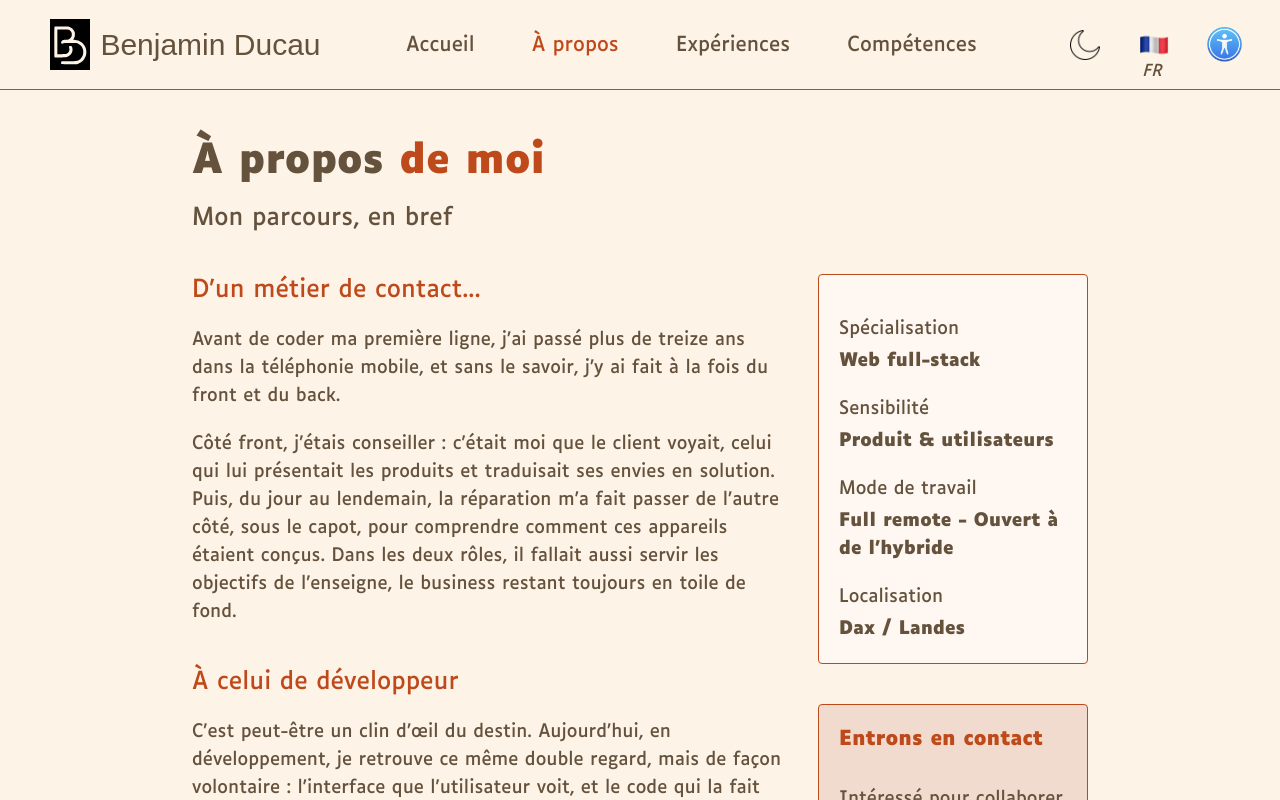
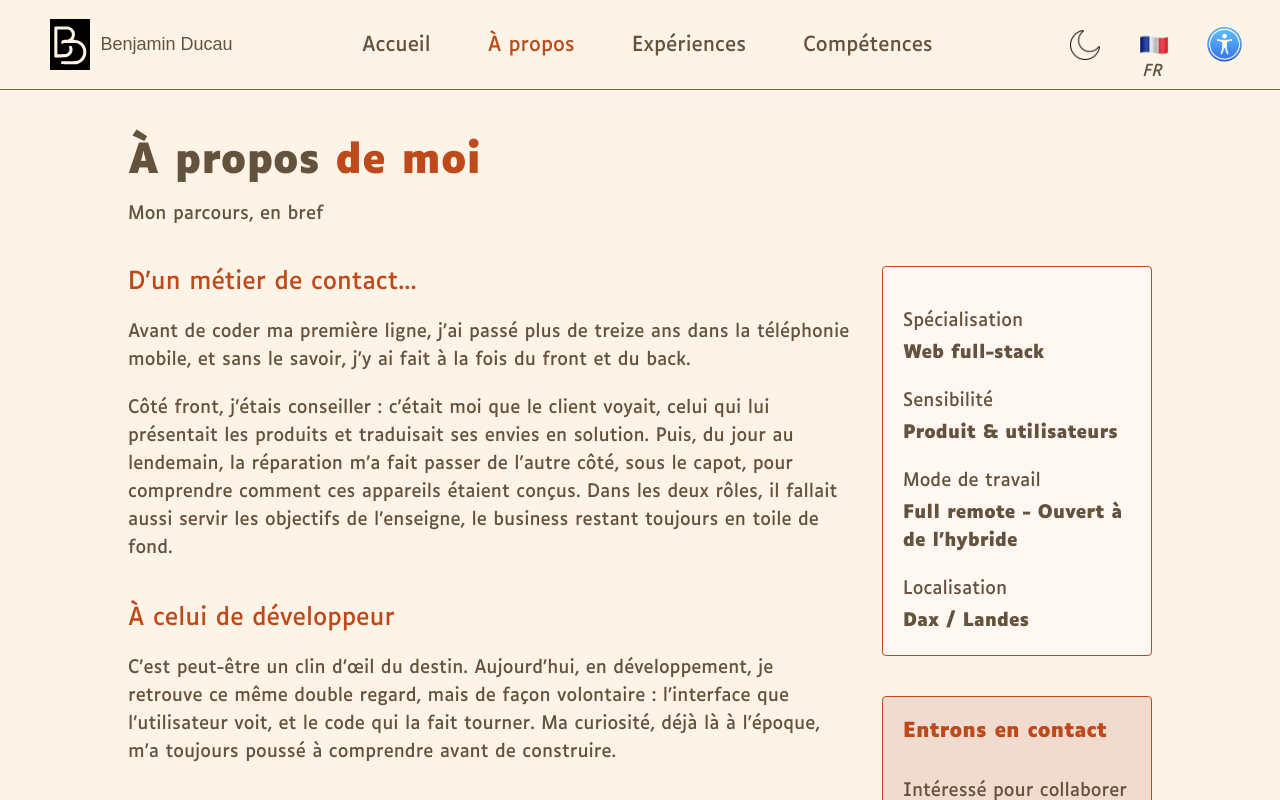
Before and after one commit to khalan1789/portfolio-v2, a Next.js app: page /about in a window 1280 px wide. Shown: the top 800 px of the page. Built offline with nearby package versions, Linux system fonts and the light colour scheme; a web font is replaced by a local one.

Commit message:
add fix in about/page.tsx

```diff
--- a/src/app/about/page.tsx
+++ b/src/app/about/page.tsx
@@ -7,8 +7,8 @@ import PageTitle from "../components/text/page-title";
 export default function About() {
    const locale = useLocale();
    return (
-      <main className="p-2 mdPlus:pl-5 mdPlus:pr-5 lg:pl-[5%] lg:pr-[5%] xl:pl-[15%] xl:pr-[15%]">
-         <div className="max-w-4xl mx-auto">
+      <main className="p-2 mdPlus:pl-5 mdPlus:pr-5 lg:mx-auto ">
+         <div className="lg:max-w-5xl lg:mx-auto ">
             <PageTitle
                baseTextEn="About "
                coloredTextEn="me"
@@ -28,7 +28,7 @@ export default function About() {
                         ? "My story"
                         : "D'un métier de contact..."}
                   </h2>
-                  <p className="mt-5">
+                  <p className="mt-5 text-lg">
                      {locale?.locale === "en"
                         ? " "
                         : "Avant de coder ma première ligne, j’ai passé plus de treize ans dans la téléphonie mobile, et sans le savoir, j’y ai fait à la fois du front et du back. "}
--- a/src/app/globals.css
+++ b/src/app/globals.css
@@ -136,3 +136,10 @@ body {
 .selected-url {
    color: var(--primary);
 }
+
+p {
+   font-size: 16px;
+   @media all and (min-width: 900px) {
+      font-size: large;
+   }
+}
```
